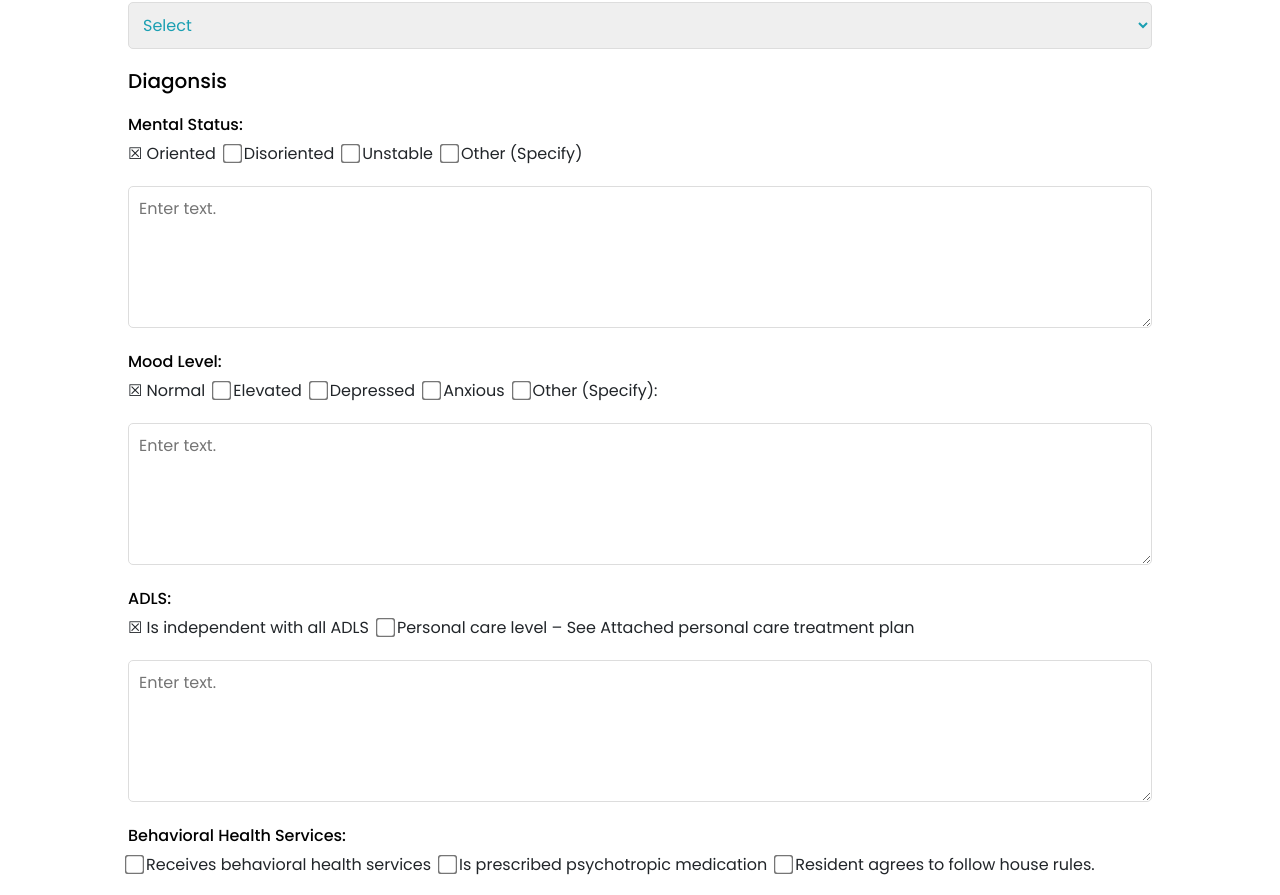
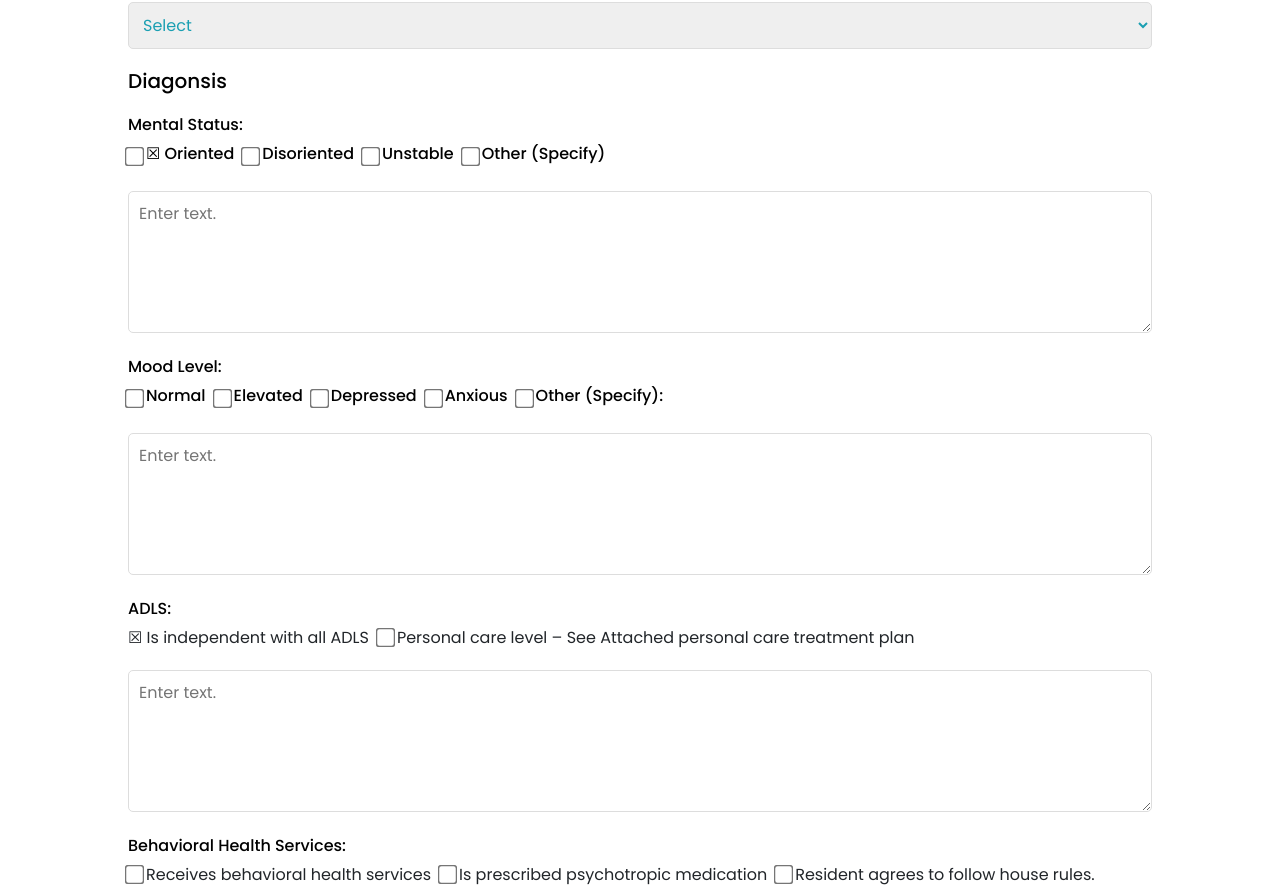
Before and after one commit to shishpal002react/Mr.issa_patient_website, a React (Create React App) app: page /treatmentplan in a window 1280 px wide. Shown: the part 1296-2191 px from the top of the page. Built offline with nearby package versions, Linux system fonts and the light colour scheme.

Commit message:
initial commit

```diff
--- a/src/Components/Forms/SafetyPlan.jsx
+++ b/src/Components/Forms/SafetyPlan.jsx
@@ -43,9 +43,35 @@ const SafetyPlan = () => {
     user_detail(setUserDetail);
   }, []);
 
+  const initial_value = () => {
+    setUserDetail("");
+    setUser("");
+    setUserId("");
+    setDate("");
+    setWarning("");
+    setInernalCopy("");
+    setSocialName("");
+    setSocialPhone("");
+    setSocialPhone("");
+    setSocialRelationship("");
+    setSocialArray([]);
+    setAdress("");
+    setPlace("");
+    setHelpName("");
+    setHelpPhone("");
+    setHelpRelationship("");
+    setHelpArray([]);
+    setCrisisName("");
+    setCrisisPhone("");
+    setCrisisRelationship("");
+    setCrisisArray([]);
+    setEnviromentAdress("");
+  };
+
   const handlePost = () => {
     const data = {
       patientId: userId,
+      date: date,
       warningSigns: warning,
       internalCopingStrategies: internalCopy,
       internalCopyinternalCopy: socialArray,
@@ -55,36 +81,38 @@ const SafetyPlan = () => {
       professionals: crisisArray,
       environmentSafetyMedications: enviromentAdress,
     };
-    const reply = safety_form(data);
-    console.log(reply, "setData information");
+    safety_form(data);
+    initial_value();
   };
 
   const handleSocialArray = (e) => {
     e.preventDefault();
-    setSocialArray((prev) => ({
-      ...prev,
+    const newContact = {
       name: socialName,
       phone: socialPhone,
       relationship: socialRelationship,
-    }));
-
+    };
+    setSocialArray((prev) => [...prev, newContact]);
     setSocialName("");
     setSocialPhone("");
     setSocialRelationship("");
   };
-  const handleHelpArray = () => {
+  const handleHelpArray = (e) => {
+    e.preventDefault();
     setHelpArray((prev) => ({
       ...prev,
       name: helpName,
       phone: helpPhone,
       relationship: helpRelationship,
     }));
-
+    console.log("add help");
     setHelpName("");
     setHelpPhone("");
     setHelpRelationship("");
   };
-  const handleCrisisArray = () => {
+
+  const handleCrisisArray = (e) => {
+    e.preventDefault();
     setCrisisArray((prev) => ({
       ...prev,
       clinicianName: crisisName,
@@ -331,7 +359,7 @@ const SafetyPlan = () => {
                 <button
                   type="button"
                   className="safetybutton"
-                  onclick={handleHelpArray}
+                  onClick={handleHelpArray}
                 >
                   SAVE
                 </button>
@@ -428,10 +456,10 @@ const SafetyPlan = () => {
                 />
               </div>
               <div style={{ display: "block" }}>
-                <button className="upload-button1" onclick="uploadFile()">
+                <button className="upload-button1" onclick="">
                   SAVED AS DRAFT
                 </button>
-                <button className="upload-button" onclick="uploadFile()">
+                <button className="upload-button" onclick="">
                   SAVED AND SIGNED
                 </button>
               </div>
--- a/src/Components/Forms/TreatmentPlan.jsx
+++ b/src/Components/Forms/TreatmentPlan.jsx
@@ -34,6 +34,14 @@ const TreatmentPlan = () => {
   //Behavioral Health Services:
   const [BHealth, setBHealth] = useState("");
   const [Btext, setBtext] = useState("");
+
+  //handle check box
+  const handleCheckboxChangeMentalHealth = (value) => {
+    setMentelHealth(value);
+  };
+  const handleCheckboxChangeMind = (value) => {
+    setMind(value);
+  };
 
   return (
     <>
@@ -211,20 +219,42 @@ const TreatmentPlan = () => {
             <label htmlFor="">Mental Status:</label>
             <div className="yeschechbox2">
               <div>
-                {/* <input type="checkbox" name="" id="" /> */}
-                <span>☒ Oriented</span>
+                <input
+                  type="checkbox"
+                  id="oriented"
+                  checked={mendelHealth === "oriented"}
+                  onChange={() => handleCheckboxChangeMentalHealth("oriented")}
+                />
+                <label htmlFor="oriented">☒ Oriented</label>
               </div>
               <div>
-                <input type="checkbox" name="" id="" />
-                <span>Disoriented</span>
+                <input
+                  type="checkbox"
+                  id="disoriented"
+                  checked={mendelHealth === "disoriented"}
+                  onChange={() =>
+                    handleCheckboxChangeMentalHealth("disoriented")
+                  }
+                />
+                <label htmlFor="disoriented">Disoriented</label>
               </div>
               <div>
-                <input type="checkbox" name="" id="" />
-                <span>Unstable</span>
+                <input
+                  type="checkbox"
+                  id="unstable"
+                  checked={mendelHealth === "unstable"}
+                  onChange={() => handleCheckboxChangeMentalHealth("unstable")}
+                />
+                <label htmlFor="unstable">Unstable</label>
               </div>
               <div>
-                <input type="checkbox" name="" id="" />
-                <span>Other (Specify)</span>
+                <input
+                  type="checkbox"
+                  id="other"
+                  checked={mendelHealth === "other"}
+                  onChange={() => handleCheckboxChangeMentalHealth("other")}
+                />
+                <label htmlFor="other">Other (Specify)</label>
               </div>
             </div>
             <div className="form-field">
@@ -241,24 +271,49 @@ const TreatmentPlan = () => {
             <label htmlFor="">Mood Level:</label>
             <div className="yeschechbox2">
               <div>
-                {/* <input type="checkbox" name="" id="" /> */}
-                <span>☒ Normal</span>
+                <input
+                  type="checkbox"
+                  id="normal"
+                  checked={mind === "normal"}
+                  onChange={() => handleCheckboxChangeMind("normal")}
+                />
+                <label htmlFor="normal">Normal</label>
               </div>
               <div>
-                <input type="checkbox" name="" id="" />
-                <span>Elevated</span>
+                <input
+                  type="checkbox"
+                  id="elevated"
+                  checked={mind === "elevated"}
+                  onChange={() => handleCheckboxChangeMind("elevated")}
+                />
+                <label htmlFor="elevated">Elevated</label>
               </div>
               <div>
-                <input type="checkbox" name="" id="" />
-                <span>Depressed</span>
+                <input
+                  type="checkbox"
+                  id="depressed"
+                  checked={mind === "depressed"}
+                  onChange={() => handleCheckboxChangeMind("depressed")}
+                />
+                <label htmlFor="depressed">Depressed</label>
               </div>
               <div>
-                <input type="checkbox" name="" id="" />
-                <span>Anxious</span>
+                <input
+                  type="checkbox"
+                  id="anxious"
+                  checked={mind === "anxious"}
+                  onChange={() => handleCheckboxChangeMind("anxious")}
+                />
+                <label htmlFor="anxious">Anxious</label>
               </div>
               <div>
-                <input type="checkbox" name="" id="" />
-                <span>Other (Specify):</span>
+                <input
+                  type="checkbox"
+                  id="other"
+                  checked={mind === "other"}
+                  onChange={() => handleCheckboxChangeMind("other")}
+                />
+                <label htmlFor="other">Other (Specify):</label>
               </div>
             </div>
             <div className="form-field">
```
